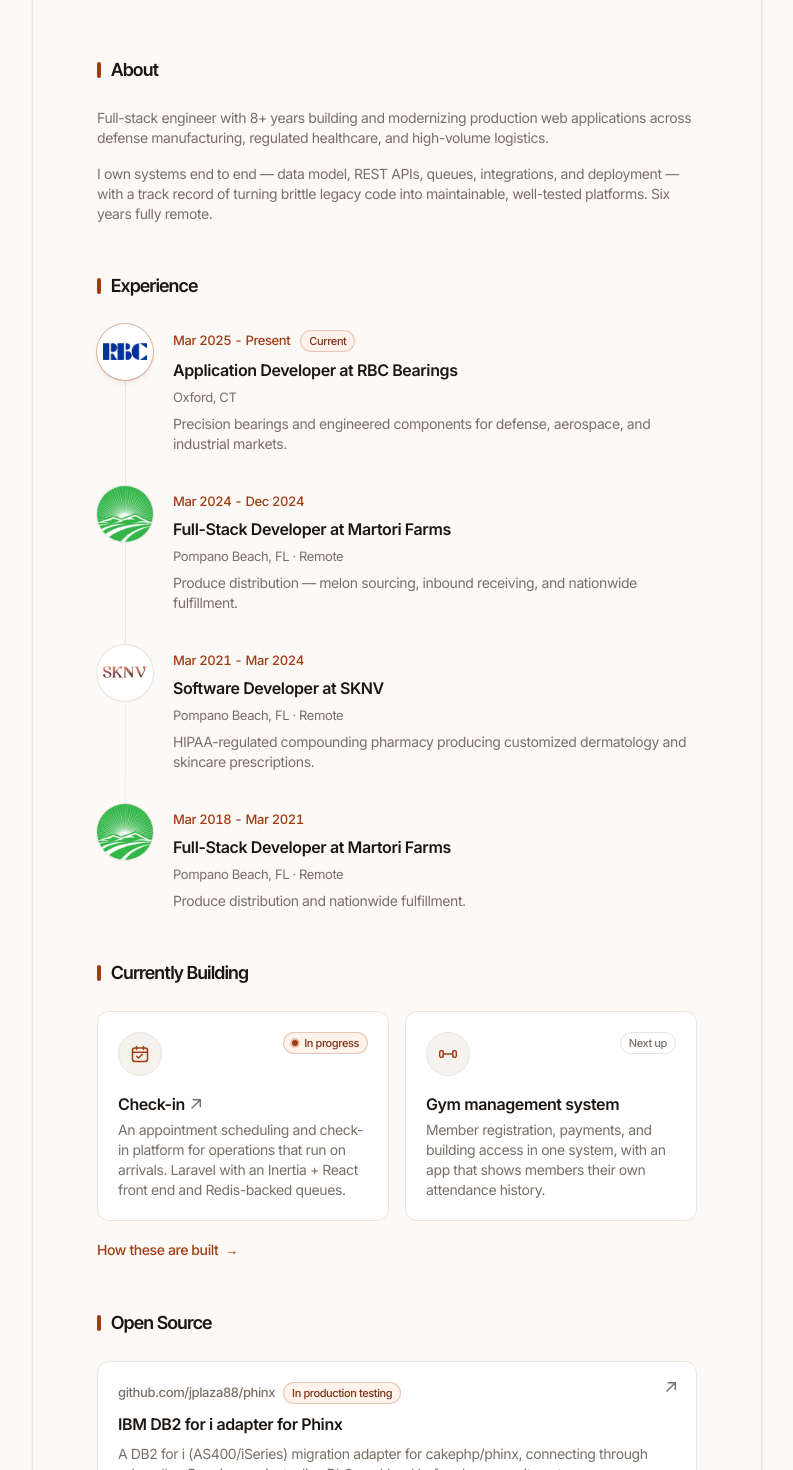
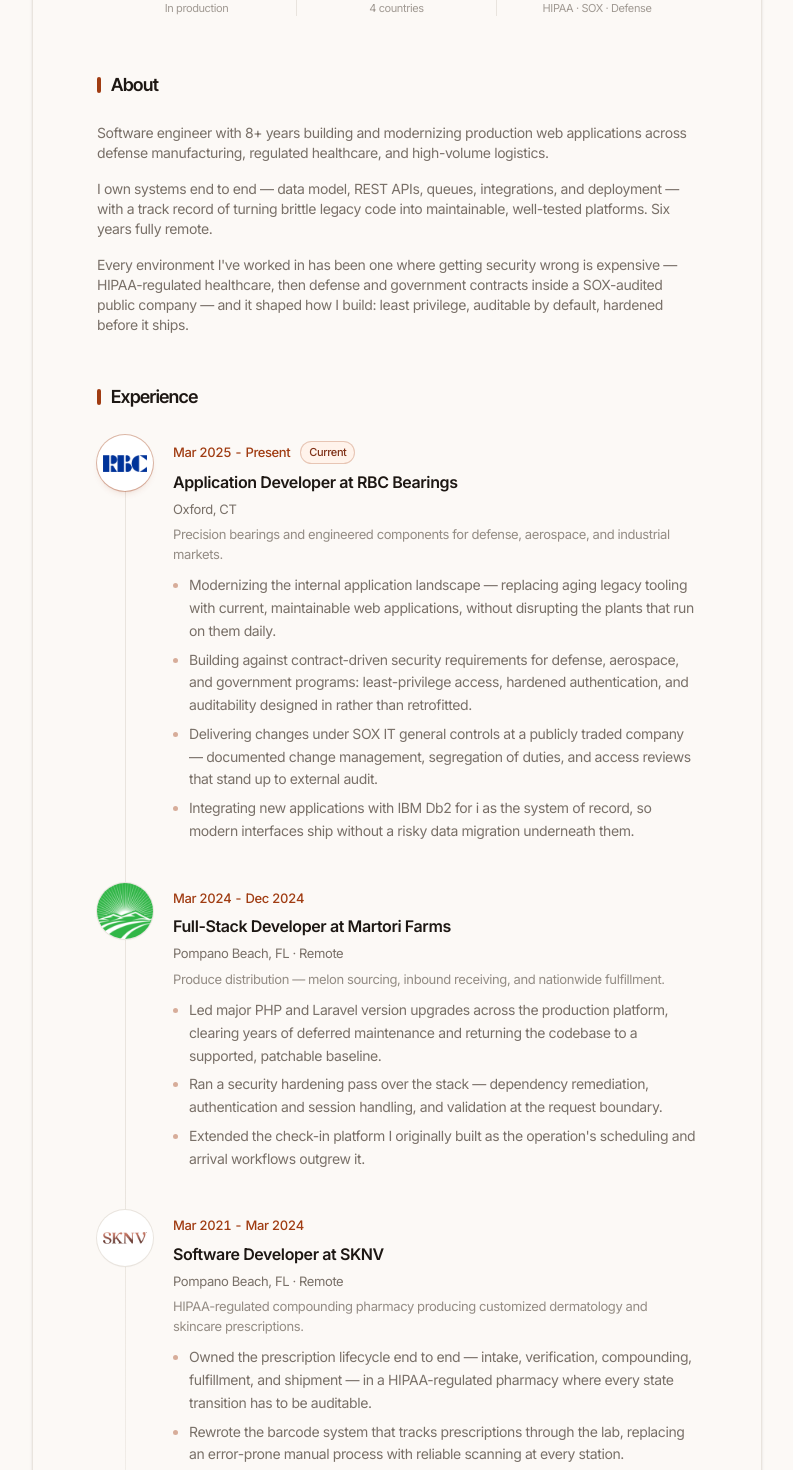
Before and after one commit to juanplazadev/juanplazadev, a React (Vite) app in the folder frontend/: page / in a window 1280 px wide. Shown: the part 540-2010 px from the top of the page, without its empty margins (244-1037 px from the left). Built offline with nearby package versions, Linux system fonts and the light colour scheme.

Commit message:
enhanced resume/portfolio experience

```diff
--- a/frontend/src/components/About.tsx
+++ b/frontend/src/components/About.tsx
@@ -5,13 +5,18 @@
     <Section title="About">
       <div className="text-muted-foreground space-y-4 text-sm">
         <p>
-          Full-stack engineer with 8+ years building and modernizing production web applications across defense
+          Software engineer with 8+ years building and modernizing production web applications across defense
           manufacturing, regulated healthcare, and high-volume logistics.
         </p>
         <p>
           I own systems end to end — data model, REST APIs, queues, integrations, and deployment — with a track record
           of turning brittle legacy code into maintainable, well-tested platforms. Six years fully remote.
         </p>
+        <p>
+          Every environment I've worked in has been one where getting security wrong is expensive — HIPAA-regulated
+          healthcare, then defense and government contracts inside a SOX-audited public company — and it shaped how I
+          build: least privilege, auditable by default, hardened before it ships.
+        </p>
       </div>
     </Section>
   );
--- a/frontend/src/components/Experience.tsx
+++ b/frontend/src/components/Experience.tsx
@@ -13,6 +13,12 @@
 */
 type Fit = "bleed" | "wordmark";
 
+/*
+  blurb is the employer — what the business does, so a reader knows what the
+  systems below were for. highlights are mine: what I built and owned there.
+  Two or three per role — four for the current one, which has the most to say —
+  ordered by what a recruiter scans for first.
+*/
 const items: {
   title: string;
   logo: string;
@@ -20,6 +26,7 @@
   date: string;
   location: string;
   blurb: string;
+  highlights: string[];
   current: boolean;
 }[] = [
   {
@@ -29,6 +36,12 @@
     date: "Mar 2025 - Present",
     location: "Oxford, CT",
     blurb: "Precision bearings and engineered components for defense, aerospace, and industrial markets.",
+    highlights: [
+      "Modernizing the internal application landscape — replacing aging legacy tooling with current, maintainable web applications, without disrupting the plants that run on them daily.",
+      "Building against contract-driven security requirements for defense, aerospace, and government programs: least-privilege access, hardened authentication, and auditability designed in rather than retrofitted.",
+      "Delivering changes under SOX IT general controls at a publicly traded company — documented change management, segregation of duties, and access reviews that stand up to external audit.",
+      "Integrating new applications with IBM Db2 for i as the system of record, so modern interfaces ship without a risky data migration underneath them.",
+    ],
     current: true,
   },
   {
@@ -38,6 +51,11 @@
     date: "Mar 2024 - Dec 2024",
     location: "Pompano Beach, FL · Remote",
     blurb: "Produce distribution — melon sourcing, inbound receiving, and nationwide fulfillment.",
+    highlights: [
+      "Led major PHP and Laravel version upgrades across the production platform, clearing years of deferred maintenance and returning the codebase to a supported, patchable baseline.",
+      "Ran a security hardening pass over the stack — dependency remediation, authentication and session handling, and validation at the request boundary.",
+      "Extended the check-in platform I originally built as the operation's scheduling and arrival workflows outgrew it.",
+    ],
     current: false,
   },
   {
@@ -47,6 +65,11 @@
     date: "Mar 2021 - Mar 2024",
     location: "Pompano Beach, FL · Remote",
     blurb: "HIPAA-regulated compounding pharmacy producing customized dermatology and skincare prescriptions.",
+    highlights: [
+      "Owned the prescription lifecycle end to end — intake, verification, compounding, fulfillment, and shipment — in a HIPAA-regulated pharmacy where every state transition has to be auditable.",
+      "Rewrote the barcode system that tracks prescriptions through the lab, replacing an error-prone manual process with reliable scanning at every station.",
+      "Built the sales consultant portal and the physician prescribing portal — two audiences with separate access boundaries over the same PHI, feeding one prescription pipeline.",
+    ],
     current: false,
   },
   {
@@ -55,7 +78,12 @@
     fit: "bleed",
     date: "Mar 2018 - Mar 2021",
     location: "Pompano Beach, FL · Remote",
-    blurb: "Produce distribution and nationwide fulfillment.",
+    blurb: "Produce distribution — melon sourcing, inbound receiving, and nationwide fulfillment.",
+    highlights: [
+      "Built the driver check-in platform in Laravel — geofenced arrival detection, automated SMS dispatch, and live arrival status for dispatchers coordinating inbound loads. It runs nine distribution centers across all four continental U.S. time zones, so every slot, reminder, and daylight-saving shift resolves in the site's local time rather than the server's.",
+      "Converted RTSP camera feeds to WebRTC so operations could watch the yard live in the browser — no plugin, no client install.",
+      "Built a printer management web app that polls device state, toner levels, and error conditions across the fleet, so a jammed or empty printer surfaces on a dashboard instead of at the machine.",
+    ],
     current: false,
   },
 ];
@@ -104,7 +132,7 @@
           separate cards read as one chronology. The rail fades out at the bottom
           rather than stopping dead under the last entry. Its offset is half the
           mark's width, so it runs through the centre of every circle. */}
-      <ol className="before:from-border before:via-border relative space-y-8 before:absolute before:top-2 before:bottom-2 before:left-[27.5px] before:w-px before:bg-linear-to-b before:to-transparent">
+      <ol className="before:from-border before:via-border relative space-y-10 before:absolute before:top-2 before:bottom-2 before:left-[27.5px] before:w-px before:bg-linear-to-b before:to-transparent">
         {items.map((item, index) => (
           <li key={index} className="group relative flex gap-5">
             <CompanyMark logo={item.logo} fit={item.fit} current={item.current} />
@@ -119,7 +147,16 @@
               </div>
               <h3 className="text-foreground font-semibold">{item.title}</h3>
               <div className="text-muted-foreground text-[13px]">{item.location}</div>
-              <p className="text-muted-foreground text-sm">{item.blurb}</p>
+              {/* The employer, held back a step so it reads as context for the
+                  highlights rather than competing with them. */}
+              <p className="text-muted-foreground/80 text-[13px]">{item.blurb}</p>
+              {/* list-outside so a wrapped second line stays indented past its
+                  marker instead of sliding back under the disc. */}
+              <ul className="text-muted-foreground marker:text-primary/40 list-outside list-disc space-y-1.5 ps-4 pt-1 text-sm leading-relaxed">
+                {item.highlights.map((highlight) => (
+                  <li key={highlight}>{highlight}</li>
+                ))}
+              </ul>
             </div>
           </li>
         ))}
--- a/frontend/src/components/ui/header.tsx
+++ b/frontend/src/components/ui/header.tsx
@@ -50,12 +50,14 @@
 // delay.
 const delay = (ms: number) => ({ "--hero-delay": `${ms}ms` }) as CSSProperties;
 
-// The numbers are the same claims the About and Experience sections make, said
-// once at a glance rather than read out of a paragraph.
+// Seniority, scale, stakes — one cell each, and nothing that measures the resume
+// rather than the work. Every figure is a claim the About and Experience sections
+// substantiate below, said once at a glance rather than read out of a paragraph.
+// label is the noun, detail the qualifier, so all three cells share a shape.
 const stats = [
-  { value: "8+", label: "Years building" },
-  { value: "6", label: "Years remote" },
-  { value: "3", label: "Industries" },
+  { value: "8+", label: "Years", detail: "In production" },
+  { value: "27", label: "Divisions", detail: "4 countries" },
+  { value: "100%", label: "Regulated", detail: "HIPAA · SOX · Defense" },
 ];
 
 export default function Header() {
@@ -141,7 +143,7 @@
         </div>
 
         <p className="text-muted-foreground hero-in mx-auto mb-7 max-w-md text-[15px] text-balance" style={delay(230)}>
-          Full-stack engineer building production web apps with{" "}
+          Software engineer building production web apps with{" "}
           <span className="text-foreground font-medium">Laravel</span>,{" "}
           <span className="text-foreground font-medium">Spring Boot</span>, and{" "}
           <span className="text-foreground font-medium">React + TypeScript</span>.
@@ -151,7 +153,7 @@
           <Button variant="shimmer" href="mailto:admin@juanplaza.dev">
             Get In Touch
           </Button>
-          <Button variant="outline" href="/juan-plaza-resume.pdf" target="_blank" rel="noreferrer">
+          <Button variant="outline" href="#">
             <DownloadIcon />
             Résumé
           </Button>
@@ -172,6 +174,12 @@
               <dd className="font-inter-tight text-foreground order-1 mb-0.5 text-2xl font-bold tabular-nums">
                 {stat.value}
               </dd>
+              {/* The qualifier carries what will not fit in the label without
+                  turning it into a long uppercase run. Sentence case, so it
+                  reads as a caption rather than a second label. */}
+              <dd className="text-muted-foreground/70 order-3 mt-0.5 text-[11px] leading-tight text-balance">
+                {stat.detail}
+              </dd>
             </div>
           ))}
         </dl>
```
